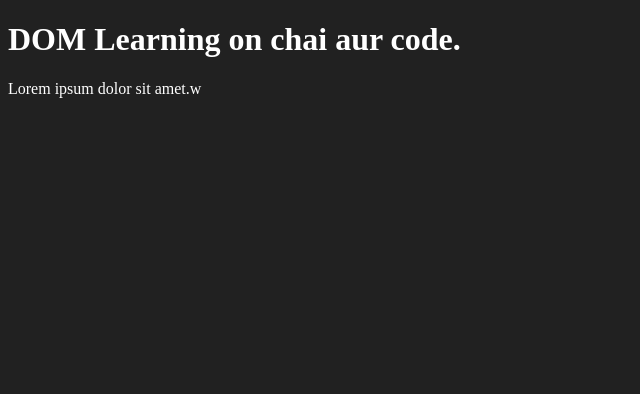
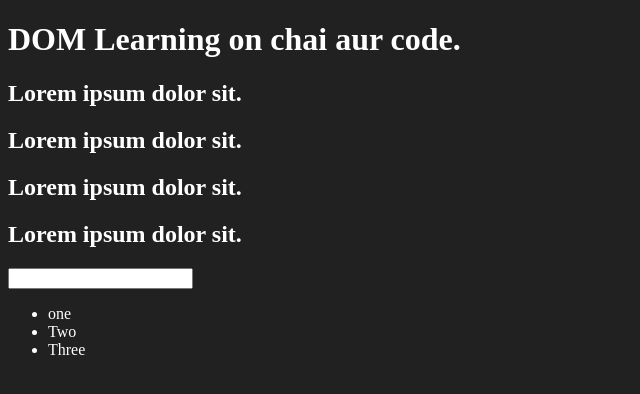
Before and after one commit to raidivyanshu19032000/JavaScript, a plain HTML site: page 06_dom/one.html in a window 1280 px wide. Shown: the whole page, without its empty margins (0-640 px from the left). Drawn offline with Linux system fonts and the light colour scheme.

Commit message:
All Dom selectors

```diff
--- a/06_dom/one.html
+++ b/06_dom/one.html
@@ -13,7 +13,17 @@
 <body class="bg-black">
         <div>
             <h1 id="title" class="heading">DOM Learning on chai aur code. <span style="display: none;">Test text..</span></h1>
-            <p>Lorem ipsum dolor sit amet.w</p>
+            <h2>Lorem ipsum dolor sit.</h2>
+            <h2>Lorem ipsum dolor sit.</h2>
+            <h2>Lorem ipsum dolor sit.</h2>
+            <h2>Lorem ipsum dolor sit.</h2>
+            <input type="password" name="" id="">
+
+            <ul>
+                <li>one</li>
+                <li>Two</li>
+                <li>Three</li>
+            </ul>
         </div>
 </body>
 </html>
```
Also changed, not shown: 06_dom/document.js (added, +29 -0 lines).
